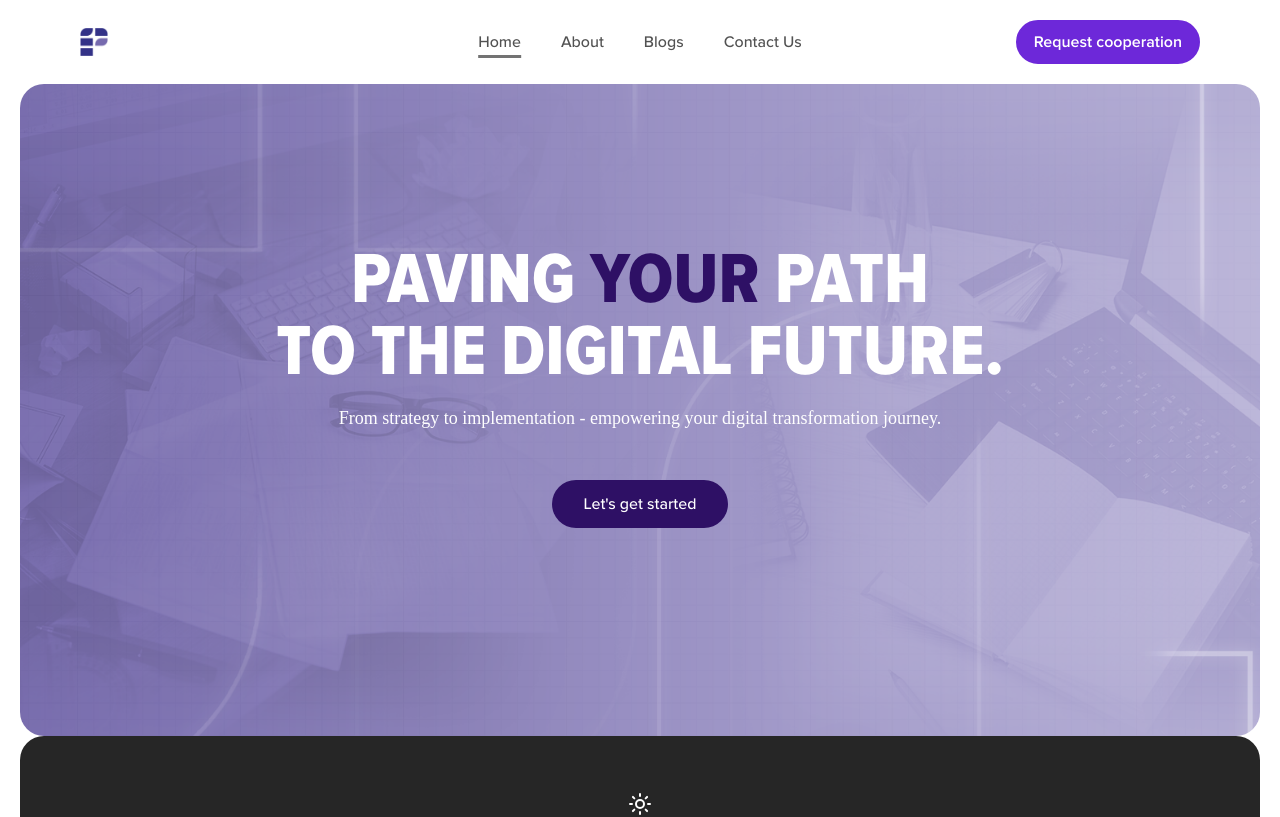
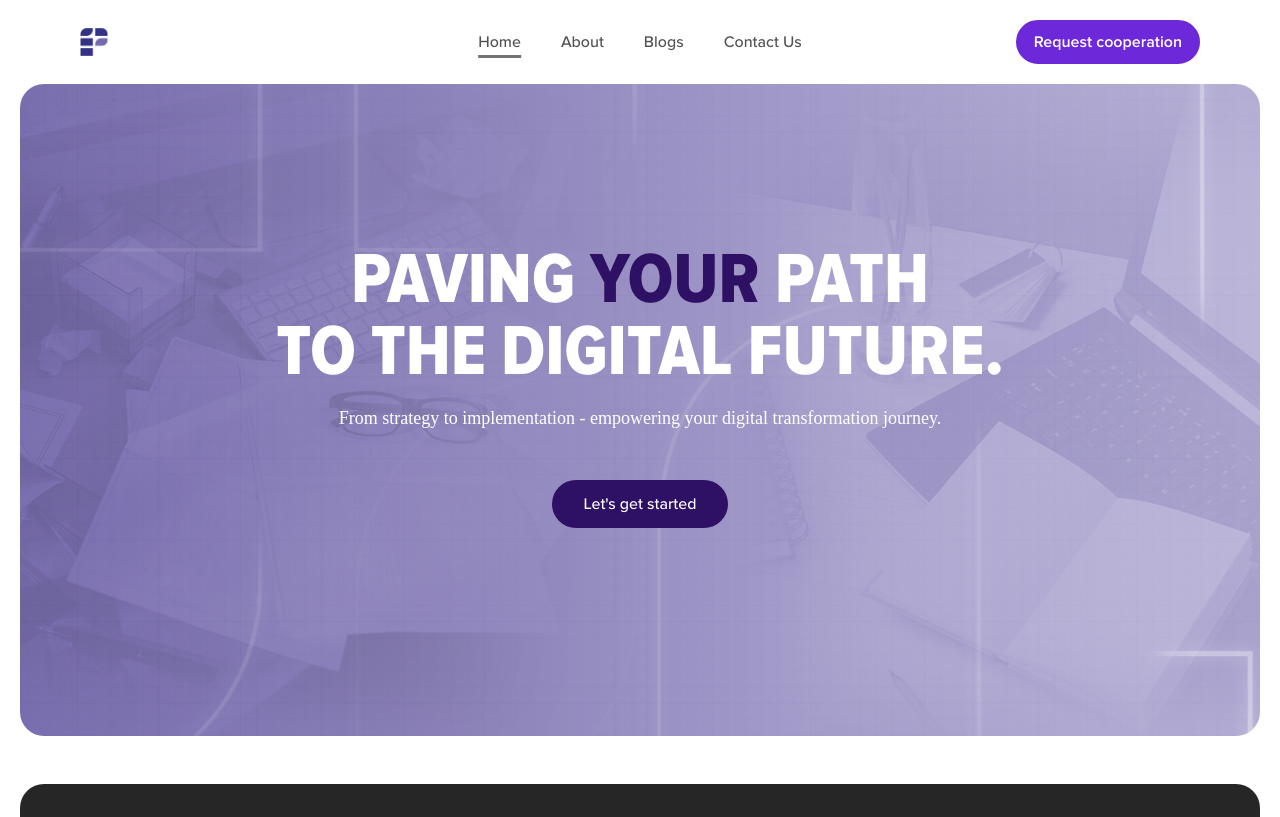
Before and after one commit to cyclebittt/pavewebyyyy, a Next.js app: page / in a window 1280 px wide. Shown: the top 817 px of the page. Built offline with nearby package versions, Linux system fonts and the light colour scheme; a web font is replaced by a local one.

Commit message:
padding and calendly updates

```diff
--- a/app/page.js
+++ b/app/page.js
@@ -44,7 +44,7 @@ export default function Home() {
     <div className="font-proxima">
       <Navbar />
 
-      <div className="md:px-5">
+      <div className="md:px-5 md:pb-12">
         <div className="relative flex flex-col items-center py-8 md:pt-40 md:pb-52 px-4 gap-4 md:gap-12 md:rounded-3xl overflow-hidden">
           {/* <video autoPlay muted loop
             className="absolute inset-0 w-full h-full object-cover -z-10"
--- a/app/request/page.js
+++ b/app/request/page.js
@@ -277,7 +277,7 @@ const Request = () => {
 
             <div className="p-5 md:px-20 flex flex-col items-center justify-center gap-10">
                 {/* <h1>Schedule an Appointment</h1> */}
-                <CalendlyEmbed url="https://calendly.com/leonseitz-paveconsultings/30min" />
+                <CalendlyEmbed url="https://calendly.com/leonseitz-paveconsultings/30min?hide_gdpr_banner=1&primary_color=8133f1" />
                 {/* <InlineWidget url="https://calendly.com/hellodeepakkumar12/30min" /> */}
             </div>
 
```
